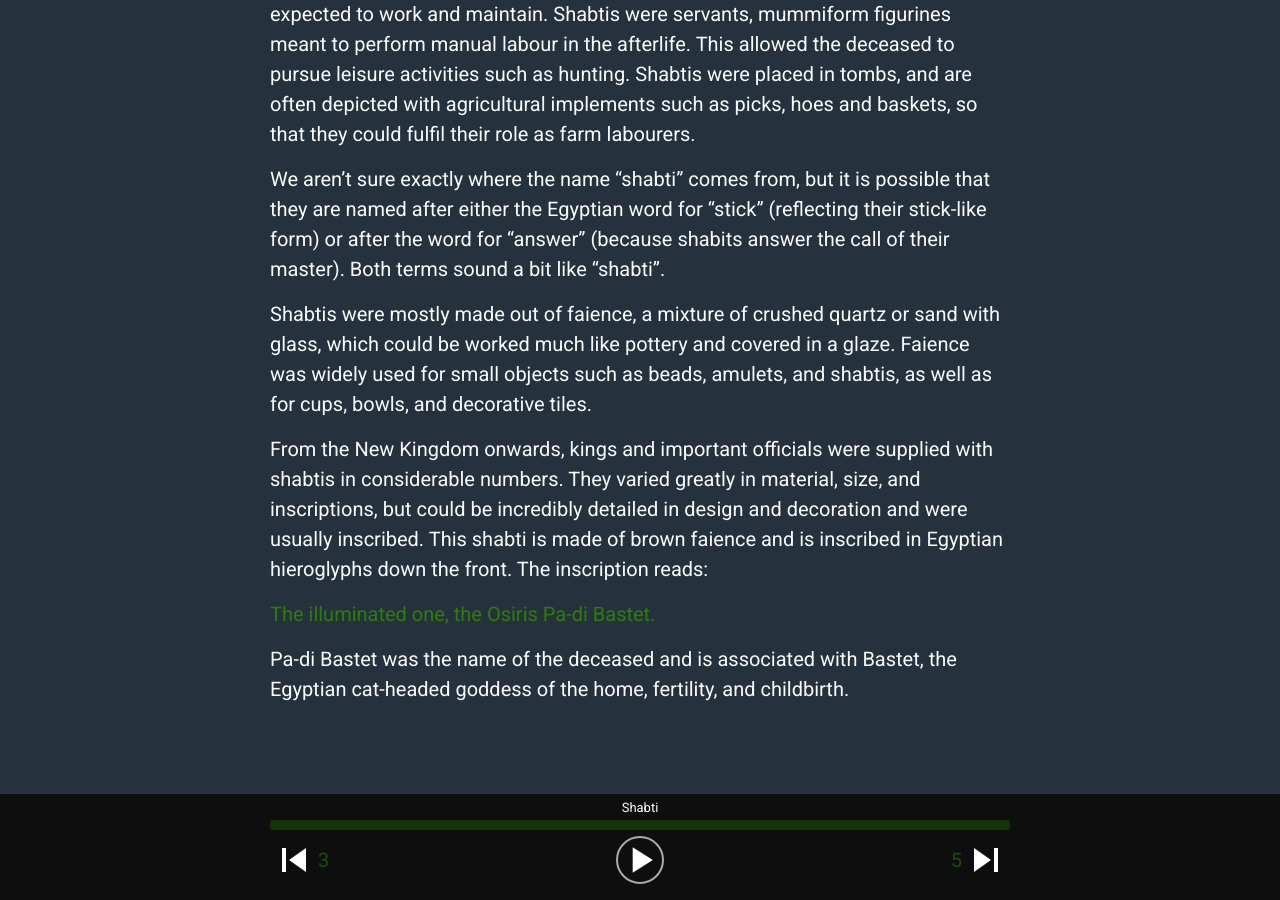
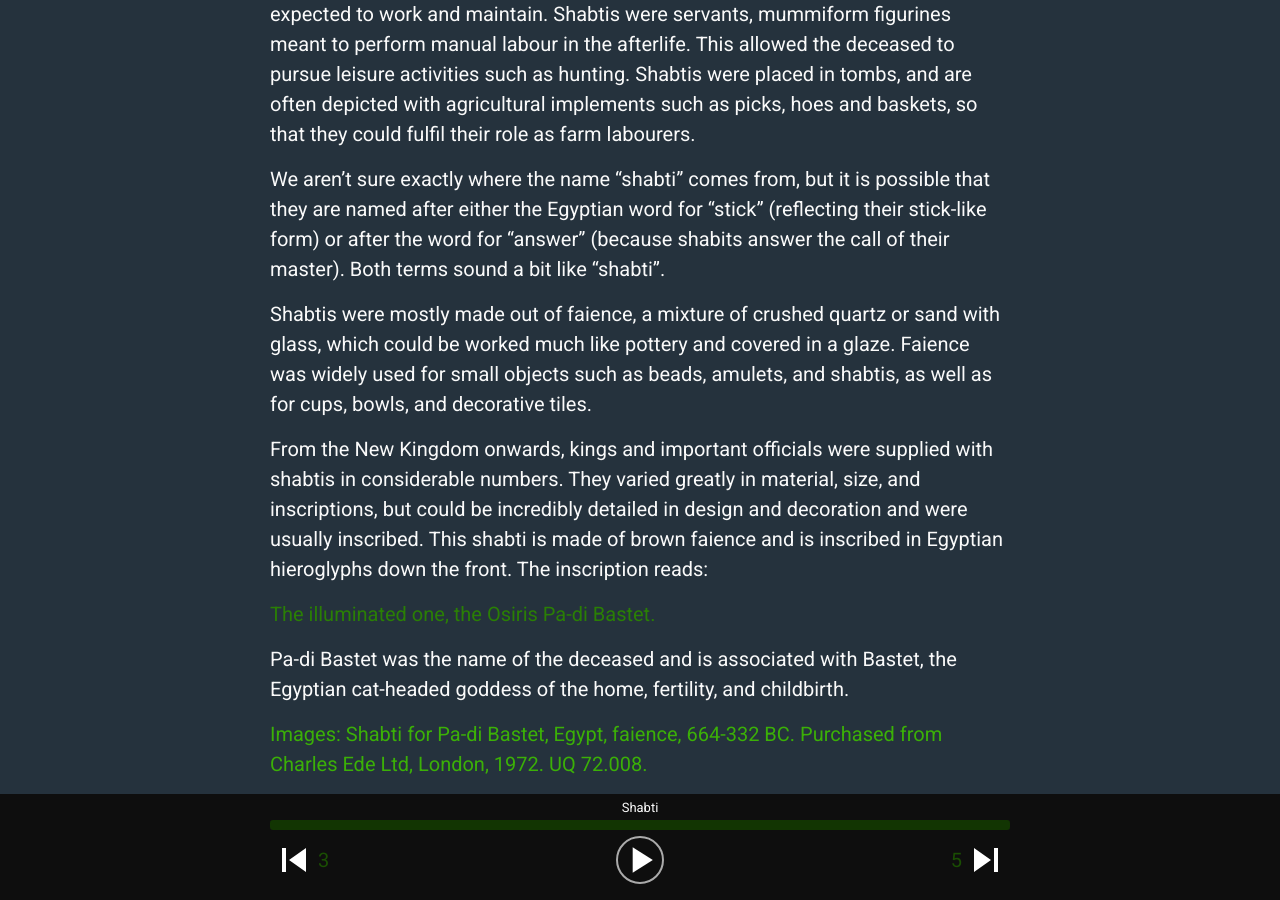
Before and after one commit to uqantiquities/world-of-egypt, a Jekyll site: the page built from stops/4.md, in a window 1280 px wide and 900 px high, scrolled down 724 px. Built offline with Jekyll 4.4.1, drawn with Linux system fonts in a browser that asks for light colours.

Commit message:
Update 4.md

```diff
--- a/stops/4.md
+++ b/stops/4.md
@@ -27,3 +27,5 @@ From the New Kingdom onwards, kings and important officials were supplied with s
 ### The illuminated one, the Osiris Pa-di Bastet.
 
 Pa-di Bastet was the name of the deceased and is associated with Bastet, the Egyptian cat-headed goddess of the home, fertility, and childbirth.
+
+> Images: Shabti for Pa-di Bastet, Egypt, faience, 664-332 BC. Purchased from Charles Ede Ltd, London, 1972. UQ 72.008.
```
